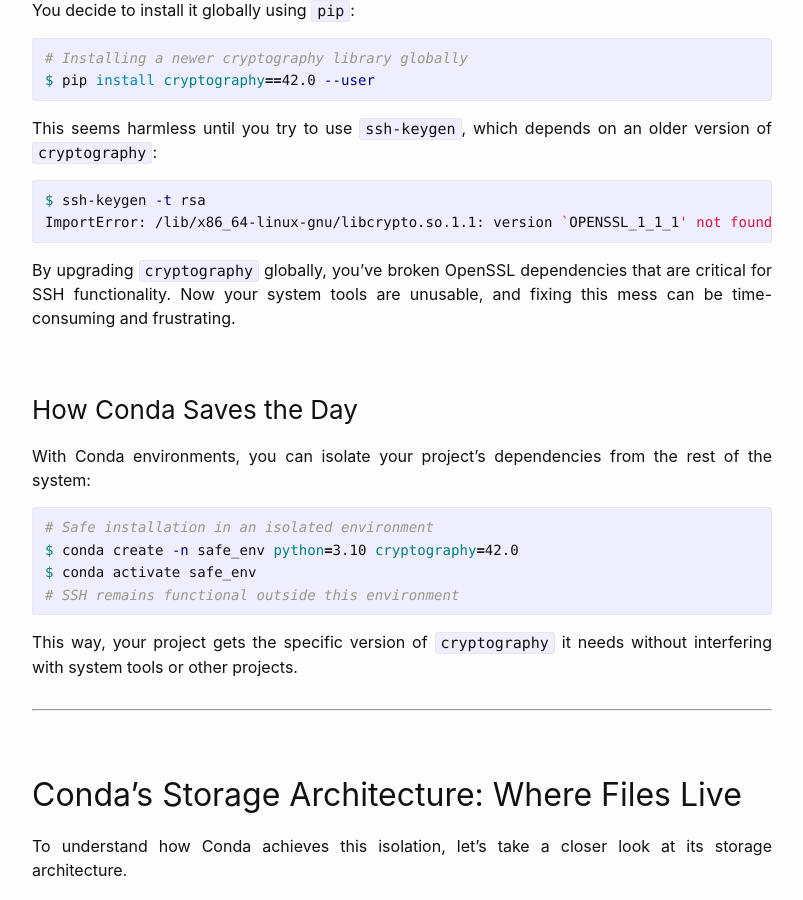
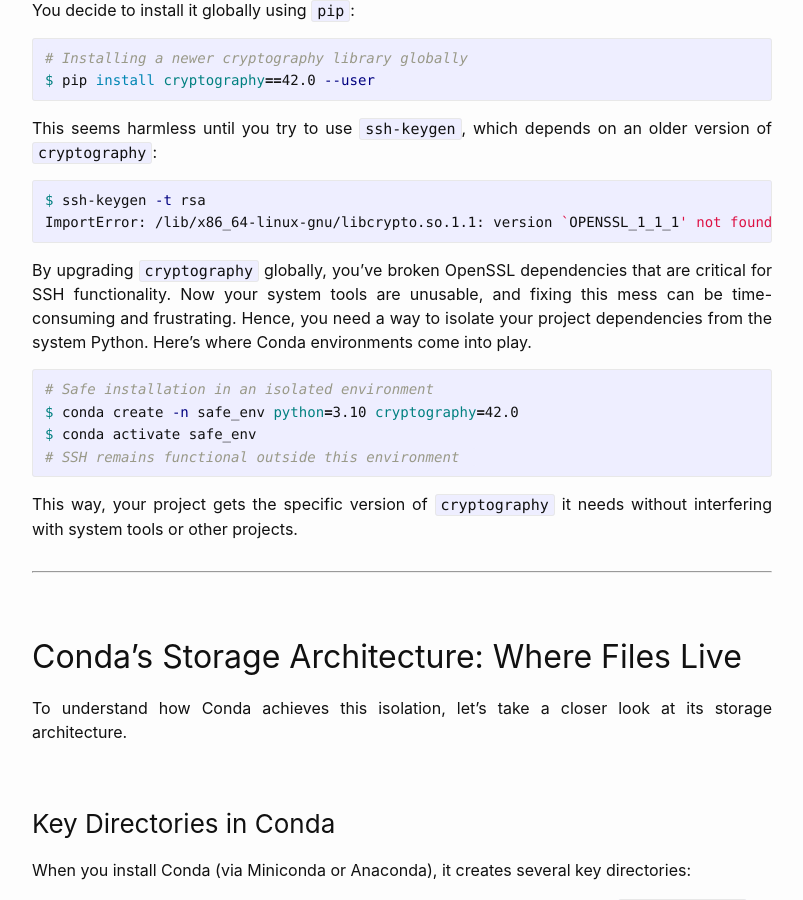
Before and after one commit to sbkashif/sbkashif.github.io, a Jekyll site: the page built from _posts/2025-04-10-conda.md, in a window 1280 px wide and 900 px high, scrolled down 963 px. Shown: the whole window, without its empty margins (238-1041 px from the left). Built offline with Jekyll 4.4.1, drawn with Linux system fonts in a browser that asks for light colours.

Commit message:
minor revision in conda blog

````diff
--- a/_posts/2025-04-10-conda.md
+++ b/_posts/2025-04-10-conda.md
@@ -36,11 +36,7 @@
 ImportError: /lib/x86_64-linux-gnu/libcrypto.so.1.1: version `OPENSSL_1_1_1' not found
 ```
 
-By upgrading `cryptography` globally, you’ve broken OpenSSL dependencies that are critical for SSH functionality. Now your system tools are unusable, and fixing this mess can be time-consuming and frustrating.
-
-### How Conda Saves the Day
-
-With Conda environments, you can isolate your project’s dependencies from the rest of the system:
+By upgrading `cryptography` globally, you’ve broken OpenSSL dependencies that are critical for SSH functionality. Now your system tools are unusable, and fixing this mess can be time-consuming and frustrating. Hence, you need a way to isolate your project dependencies from the system Python. Here’s where Conda environments come into play.
 
 ```bash
 # Safe installation in an isolated environment
````
